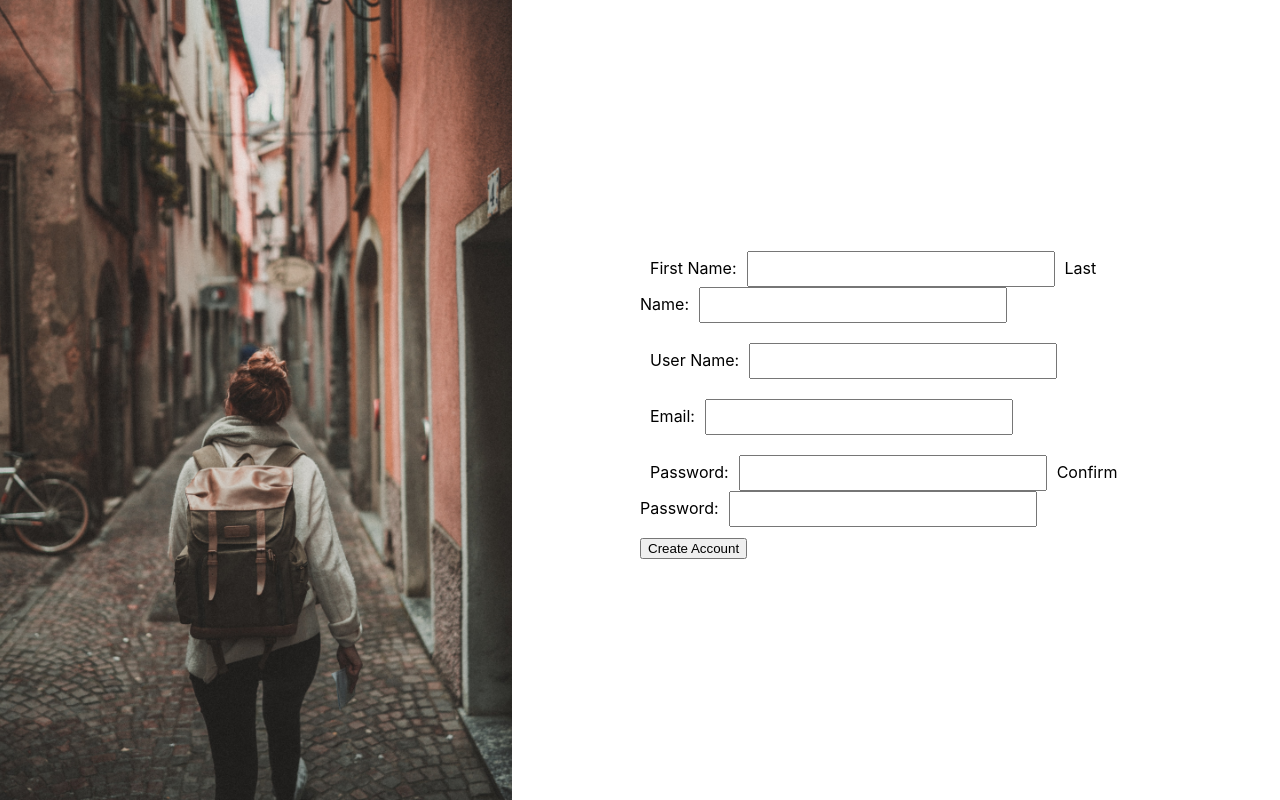
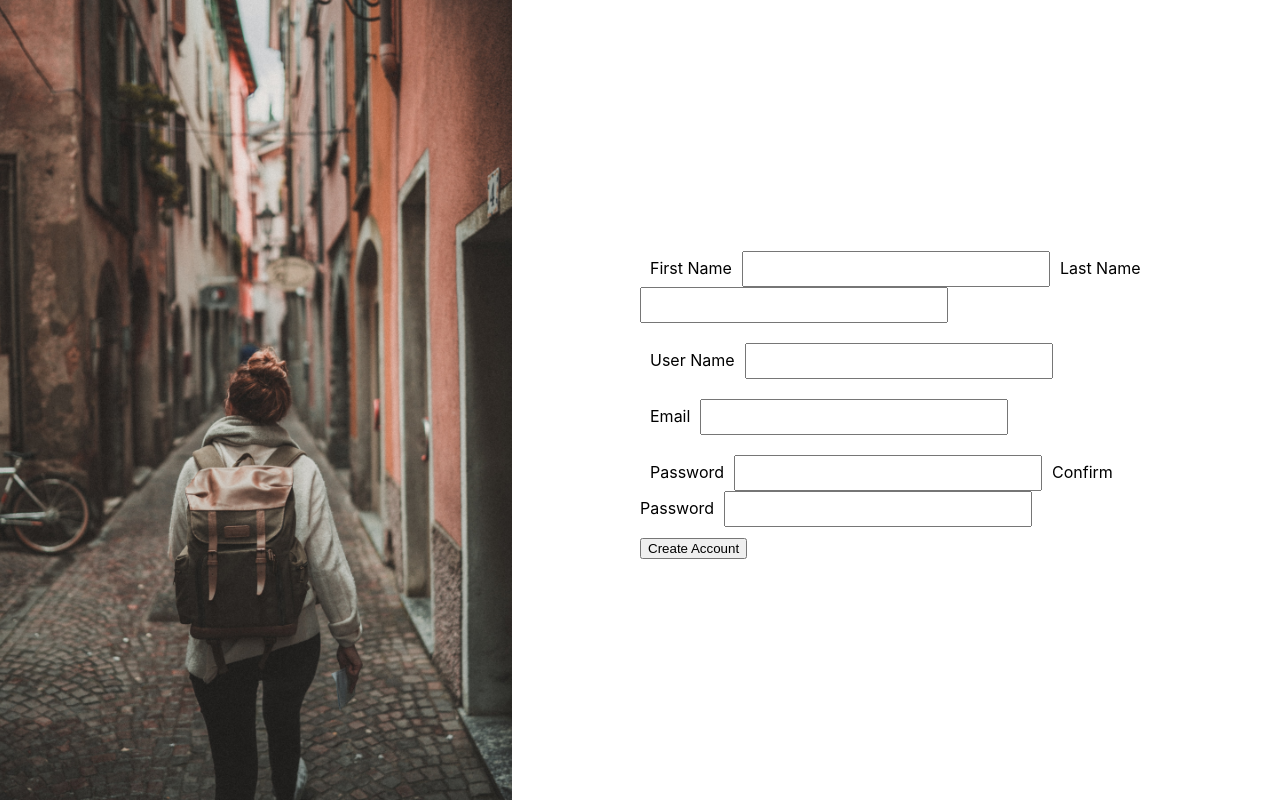
Before and after one commit to NathanNguyen345/Travel_Time, a React (Create React App) app in the folder travel_time/: page /Login in a window 1280 px wide. Built offline with nearby package versions, Linux system fonts and the light colour scheme.

Commit message:
Added UserInputContext & UserInputReducer for global state management

```diff
--- a/travel_time/src/component/Location/LocationSelect.js
+++ b/travel_time/src/component/Location/LocationSelect.js
@@ -7,8 +7,6 @@ import LocationSelectInfo from "./LocationSelectInfo";
 function LocationSelect(props) {
   const { match, history } = props;
   const locationRef = useRef(null);
-  const paraRef = useRef(null);
-  const buttonRef = useRef(null);
   const tl = new gsap.timeline();
 
   /*****
--- a/travel_time/src/component/Login/CreateUser.js
+++ b/travel_time/src/component/Login/CreateUser.js
@@ -1,97 +1,76 @@
-import React, { useState } from "react";
+import React, { useReducer, useContext } from "react";
+import axios from "axios";
 import classes from "./Login.module.css";
-import axios from "axios";
+import UserInput from "./UserInput";
+import UserInputContext from "../context/userInputContext";
+import UserInputReducer from "../context/userInputReducer";
 
 function CreateUser() {
-  const [firstName, setFirstName] = useState("");
-  const [lastName, setLastName] = useState("");
-  const [userName, setUserName] = useState("");
-  const [email, setEmail] = useState("");
-  const [password, setPassword] = useState("");
-  const [confirmPassword, setConfirmPassword] = useState("");
+  const initialState = useContext(UserInputContext);
+  const [state, dispatch] = useReducer(UserInputReducer, initialState);
 
+  // Call API to create user
   const createAccount = () => {
     axios
       .post("/user/add", {
-        firstName: firstName,
-        lastName: lastName,
-        userName: userName,
-        email: email,
-        password: password,
+        firstName: state.firstName,
+        lastName: state.lastName,
+        userName: state.userName,
+        email: state.email,
+        password: state.password,
       })
       .then((resp) => {
-        // alert(resp.data.msg);
-        console.log(resp);
+        alert(resp.data.msg);
       })
-      .catch((err) => console.log(err.response));
+      .catch((err) => alert(err.response.data.msg));
+  };
+
+  // Non-matching password flag
+  const passwordFlag = () => {
+    if (state.password !== state.confirmPassword) {
+      return <h3>Password Doesn't Match</h3>;
+    }
   };
 
   return (
+    <UserInputContext.Provider value={{ state, dispatch }}>
       <div className={`${classes.create_user_container}`}>
         <div className={`${classes.create_user_flex}`}>
           <div className={`${classes.login_flex_item}`}>
             <form>
               <div className={`${classes.login_flex_item}`}>
-              <label>First Name:</label>
-              <input
-                type="text"
-                onChange={(e) => {
-                  setFirstName(e.target.value.toLowerCase());
-                }}
-              ></input>
-              <label>Last Name:</label>
-              <input
-                type="text"
-                onChange={(e) => {
-                  setLastName(e.target.value.toLowerCase());
-                }}
-              ></input>
+                <UserInput labelName={"First Name"} />
+                <UserInput labelName={"Last Name"} />
               </div>
 
               <div className={`${classes.login_flex_item}`}>
-              <label>User Name:</label>
-              <input
-                type="text"
-                onChange={(e) => {
-                  setUserName(e.target.value.toLowerCase());
-                }}
-              ></input>
+                <UserInput labelName={"User Name"} />
               </div>
 
               <div className={`${classes.login_flex_item}`}>
-              <label>Email:</label>
-              <input
-                type="email"
-                onChange={(e) => {
-                  setEmail(e.target.value.toLowerCase());
-                }}
-              ></input>
+                <UserInput labelName={"Email"} />
               </div>
 
               <div className={`${classes.login_flex_item}`}>
-              <label>Password:</label>
-              <input
-                type="password"
-                onChange={(e) => {
-                  setPassword(e.target.value.toLowerCase());
-                }}
-              ></input>
-              <label>Confirm Password:</label>
-              <input
-                type="password"
-                onChange={(e) => {
-                  setConfirmPassword(e.target.value.toLowerCase());
-                }}
-              ></input>
+                <UserInput labelName={"Password"} />
+                <UserInput labelName={"Confirm Password"} />
+                {passwordFlag()}
               </div>
 
-            <button type="button" onClick={createAccount}>
+              <button
+                type="button"
+                onClick={createAccount}
+                disabled={
+                  state.password === state.confirmPassword ? false : true
+                }
+              >
                 Create Account
               </button>
             </form>
           </div>
         </div>
       </div>
+    </UserInputContext.Provider>
   );
 }
 
--- /dev/null
+++ b/travel_time/src/component/Login/UserInput.js
@@ -0,0 +1,29 @@
+import React, { useContext } from "react";
+import classes from "./Login.module.css";
+import UserInputContext from "../context/userInputContext";
+
+function UserInput(props) {
+  const { dispatch } = useContext(UserInputContext);
+  const { labelName } = props;
+
+  return (
+    <React.Fragment>
+      <label>{labelName}</label>
+      <input
+        type={
+          labelName === "Password" || labelName === "Confirm Password"
+            ? "password"
+            : "text"
+        }
+        onChange={(e) => {
+          dispatch({
+            type: labelName,
+            value: e.target.value.toLowerCase(),
+          });
+        }}
+      ></input>
+    </React.Fragment>
+  );
+}
+
+export default UserInput;
--- /dev/null
+++ b/travel_time/src/component/context/types.js
@@ -0,0 +1,6 @@
+export const FIRST_NAME = "First Name";
+export const LAST_NAME = "Last Name";
+export const USER_NAME = "User Name";
+export const EMAIL = "Email";
+export const PASSWORD = "Password";
+export const CONFIRM_PASSWORD = "Confirm Password";
--- /dev/null
+++ b/travel_time/src/component/context/userInputContext.js
@@ -0,0 +1,12 @@
+import { createContext } from "react";
+
+const userInputContext = createContext({
+  firstName: "",
+  lastName: "",
+  userName: "",
+  email: "",
+  password: "",
+  confirmPassword: "",
+});
+
+export default userInputContext;
--- /dev/null
+++ b/travel_time/src/component/context/userInputReducer.js
@@ -0,0 +1,33 @@
+import {
+  FIRST_NAME,
+  LAST_NAME,
+  USER_NAME,
+  EMAIL,
+  PASSWORD,
+  CONFIRM_PASSWORD,
+} from "./types";
+
+export default (state, action) => {
+  switch (action.type) {
+    case FIRST_NAME:
+      state.firstName = action.value;
+      return { ...state };
+    case LAST_NAME:
+      state.lastName = action.value;
+      return { ...state };
+    case USER_NAME:
+      state.userName = action.value;
+      return { ...state };
+    case EMAIL:
+      state.email = action.value;
+      return { ...state };
+    case PASSWORD:
+      state.password = action.value;
+      return { ...state };
+    case CONFIRM_PASSWORD:
+      state.confirmPassword = action.value;
+      return { ...state };
+    default:
+      return;
+  }
+};
```
Lines whose indentation alone changed are shown as unchanged.
